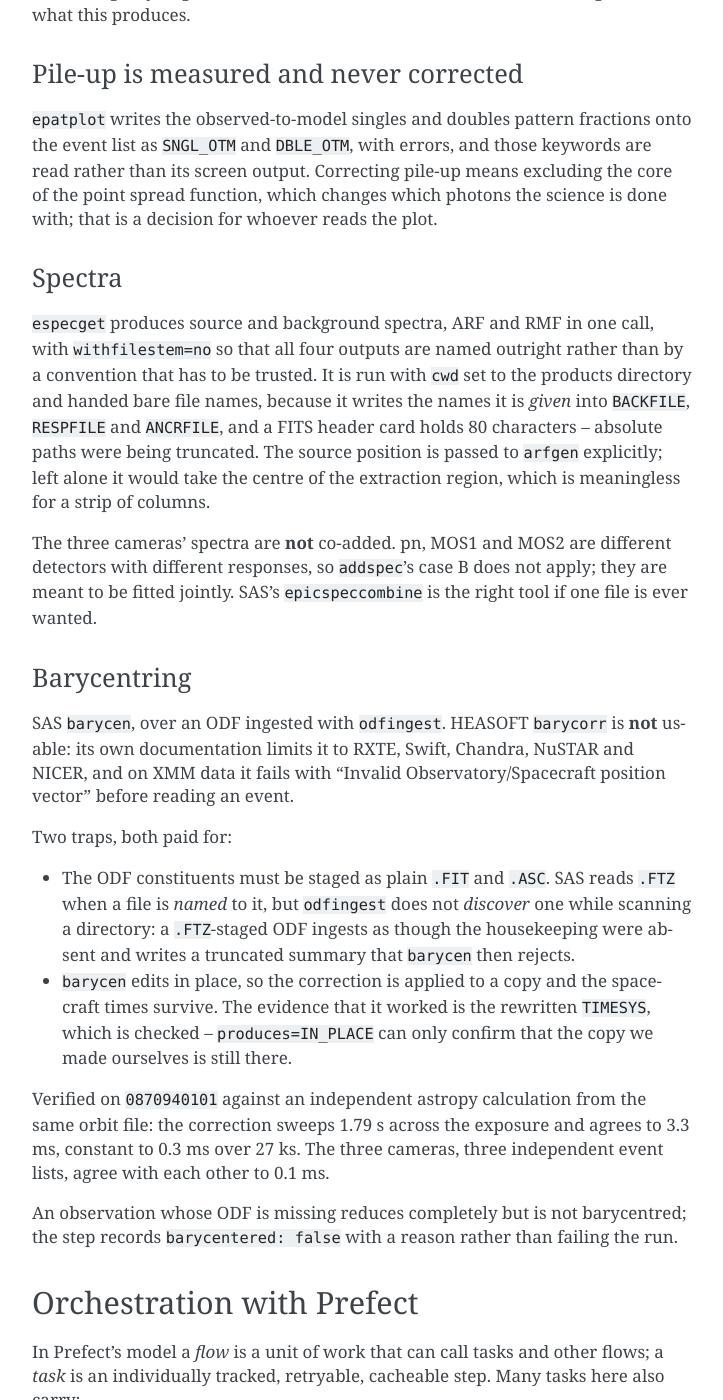
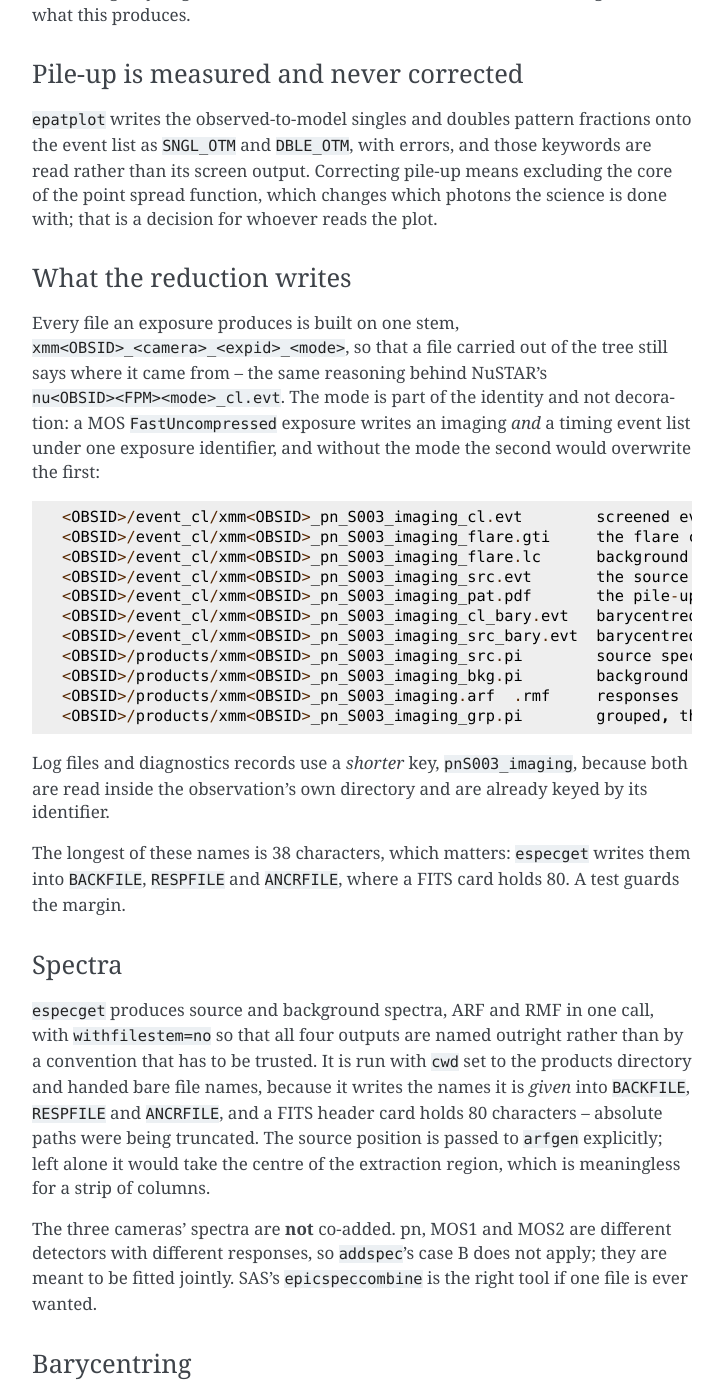
Before and after one commit to matteobachetti/heasarc_retrieve_pipeline, a Sphinx documentation site: the page built from docs/technical_details.rst, in a window 1280 px wide and 1400 px high, scrolled down 40807 px. Shown: the whole window, without its empty margins (388-1111 px from the left). Built offline with Sphinx 7.4.7, drawn with Linux system fonts in a browser that asks for light colours; the version number could not be read and is left out; some of the changed text lies outside the part shown.

Commit message:
Name every XMM product for its observation: xmm<OBSID>_pn_S003_imaging_src.evt
Co-Authored-By: Claude Opus 5 <noreply@anthropic.com>

```diff
--- a/docs/technical_details.rst
+++ b/docs/technical_details.rst
@@ -1795,6 +1795,35 @@ rather than its screen output. Correcting pile-up means excluding the core of th
 spread function, which changes which photons the science is done with; that is a decision
 for whoever reads the plot.
 
+What the reduction writes
+~~~~~~~~~~~~~~~~~~~~~~~~~
+
+Every file an exposure produces is built on one stem,
+``xmm<OBSID>_<camera>_<expid>_<mode>``, so that a file carried out of the tree still says
+where it came from -- the same reasoning behind NuSTAR's ``nu<OBSID><FPM><mode>_cl.evt``.
+The mode is part of the identity and not decoration: a MOS ``FastUncompressed`` exposure
+writes an imaging *and* a timing event list under one exposure identifier, and without the
+mode the second would overwrite the first::
+
+    <OBSID>/event_cl/xmm<OBSID>_pn_S003_imaging_cl.evt        screened events
+    <OBSID>/event_cl/xmm<OBSID>_pn_S003_imaging_flare.gti     the flare cut applied to them
+    <OBSID>/event_cl/xmm<OBSID>_pn_S003_imaging_flare.lc      background curve, ODF route only
+    <OBSID>/event_cl/xmm<OBSID>_pn_S003_imaging_src.evt       the source region alone
+    <OBSID>/event_cl/xmm<OBSID>_pn_S003_imaging_pat.pdf       the pile-up diagram
+    <OBSID>/event_cl/xmm<OBSID>_pn_S003_imaging_cl_bary.evt   barycentred
+    <OBSID>/event_cl/xmm<OBSID>_pn_S003_imaging_src_bary.evt  barycentred, source region
+    <OBSID>/products/xmm<OBSID>_pn_S003_imaging_src.pi        source spectrum
+    <OBSID>/products/xmm<OBSID>_pn_S003_imaging_bkg.pi        background spectrum
+    <OBSID>/products/xmm<OBSID>_pn_S003_imaging.arf  .rmf     responses
+    <OBSID>/products/xmm<OBSID>_pn_S003_imaging_grp.pi        grouped, the one you fit
+
+Log files and diagnostics records use a *shorter* key, ``pnS003_imaging``, because both are
+read inside the observation's own directory and are already keyed by its identifier.
+
+The longest of these names is 38 characters, which matters: ``especget`` writes them into
+``BACKFILE``, ``RESPFILE`` and ``ANCRFILE``, where a FITS card holds 80. A test guards the
+margin.
+
 Spectra
 ~~~~~~~
 
```
Also changed, not shown: docs/xmm_integration_plan.md (+32 -0 lines), 2 other files.
